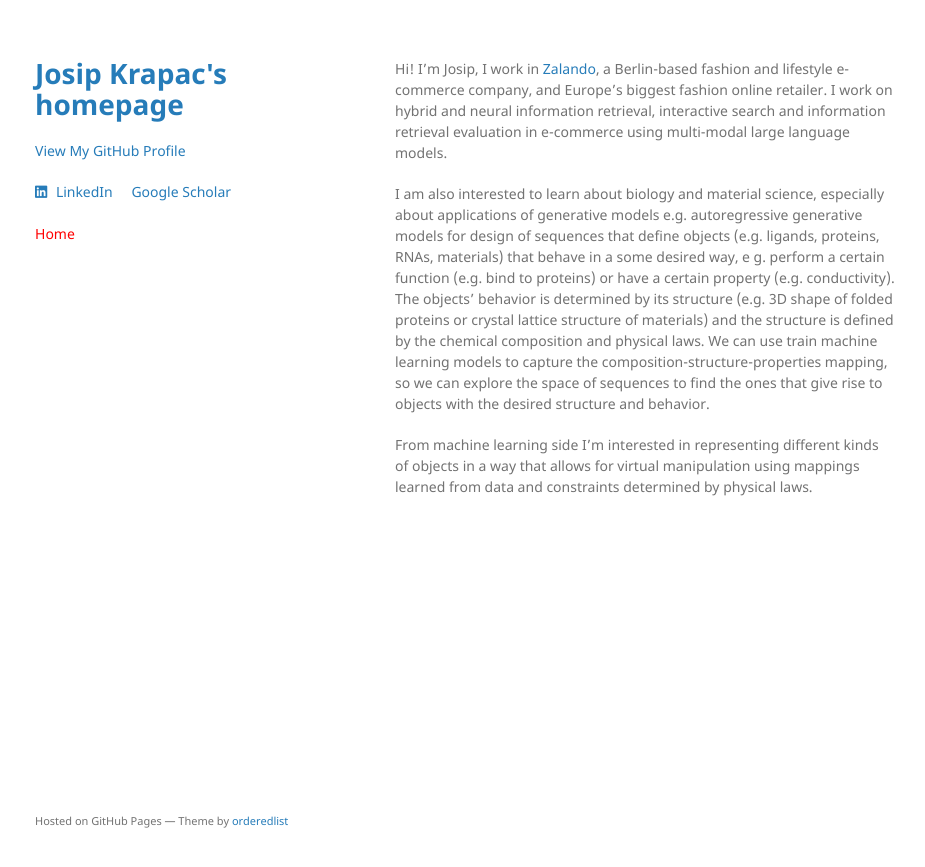
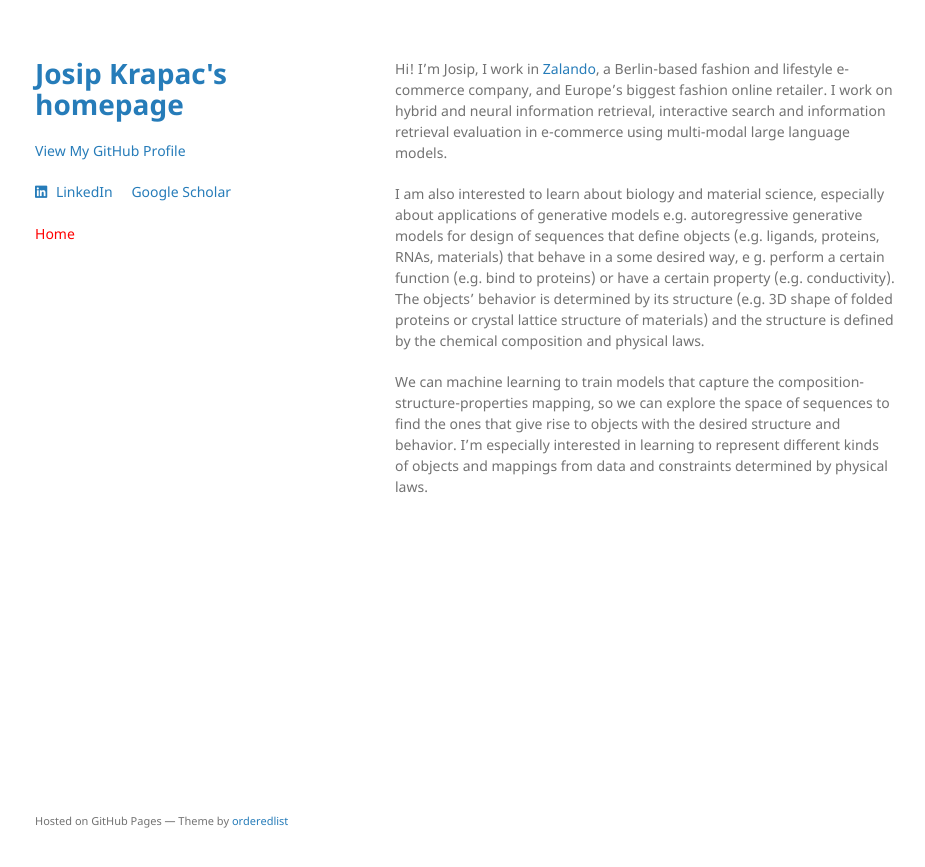
Before and after one commit to josipkrapac/josipkrapac.github.io, a Jekyll site: the page built from index.md, in a window 1280 px wide. Shown: the top 867 px of the page, without its empty margins (175-1100 px from the left). Built offline with Jekyll 4.4.1, drawn with Linux system fonts in a browser that asks for light colours; a style sheet for code colours, icons or effects is not loaded.

Commit message:
Update index.md

```diff
--- a/index.md
+++ b/index.md
@@ -4,6 +4,6 @@ layout: default
 
 Hi! I'm Josip, I work in [Zalando](http://zalando.com), a Berlin-based fashion and lifestyle e-commerce company, and Europe's biggest fashion online retailer. I work on hybrid and neural information retrieval, interactive search and information retrieval evaluation in e-commerce using multi-modal large language models.
 
-I am also interested to learn about biology and material science, especially about applications of generative models e.g. autoregressive generative models for design of sequences that define objects (e.g. ligands, proteins, RNAs, materials) that behave in a some desired way, e g. perform a certain function (e.g. bind to proteins) or have a certain property (e.g. conductivity). The objects' behavior is determined by its structure (e.g. 3D shape of folded proteins or crystal lattice structure of materials) and the structure is defined by the chemical composition and physical laws. We can use train machine learning models to capture the composition-structure-properties mapping, so we can explore the space of sequences to find the ones that give rise to objects with the desired structure and behavior.
+I am also interested to learn about biology and material science, especially about applications of generative models e.g. autoregressive generative models for design of sequences that define objects (e.g. ligands, proteins, RNAs, materials) that behave in a some desired way, e g. perform a certain function (e.g. bind to proteins) or have a certain property (e.g. conductivity). The objects' behavior is determined by its structure (e.g. 3D shape of folded proteins or crystal lattice structure of materials) and the structure is defined by the chemical composition and physical laws.
 
-From machine learning side I'm interested in representing different kinds of objects in a way that allows for virtual manipulation using mappings learned from data and constraints determined by physical laws.
+We can machine learning to train models that capture the composition-structure-properties mapping, so we can explore the space of sequences to find the ones that give rise to objects with the desired structure and behavior. I'm especially interested in learning to represent different kinds of objects and mappings from data and constraints determined by physical laws.
```
